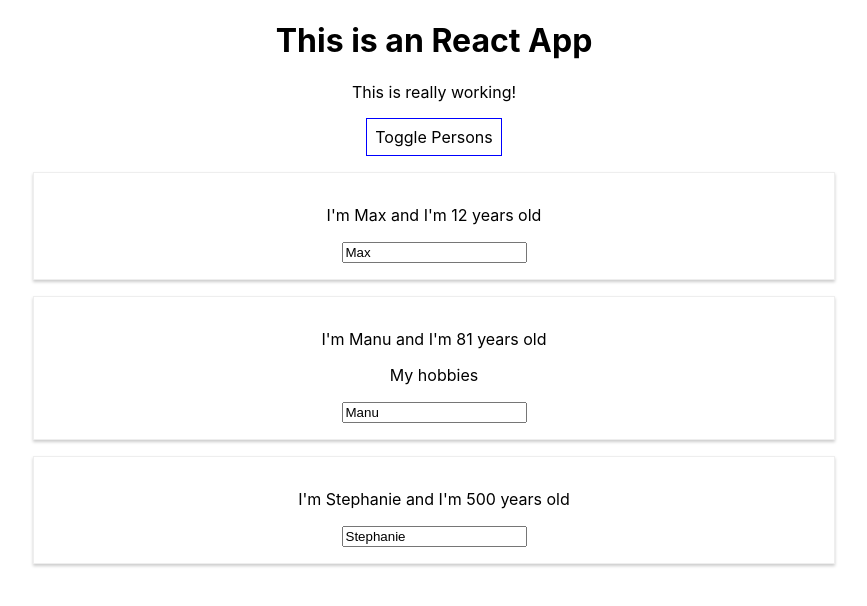
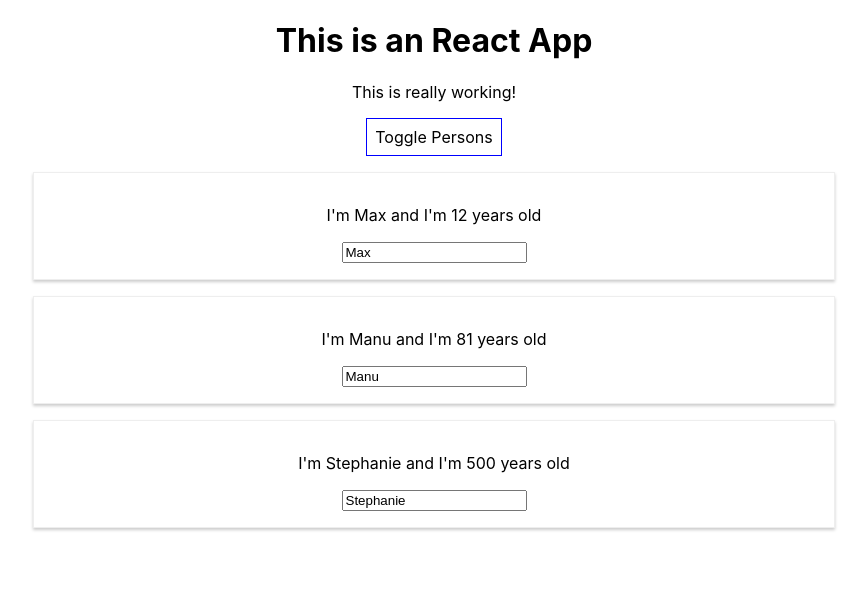
Before and after one commit to stancil-marcus7/React-Tutorial, a React (Create React App) app: page / in a window 1280 px wide. Both pictures are taken after a click on the button "Toggle Persons". Shown: the top 606 px of the page, without its empty margins (206-1073 px from the left). Built offline with nearby package versions, Linux system fonts and the light colour scheme.

Commit message:
Use map function to perform conditional rendeirng using Javascript

```diff
--- a/src/App.js
+++ b/src/App.js
@@ -66,21 +66,13 @@
     if (this.state.showPersons){
       persons = (
         <div>
-            <Person
-              name={this.state.persons[0].name}
-              age={this.state.persons[0].age}/>
-            <Person
-              name={this.state.persons[1].name}
-              age={this.state.persons[1].age}
-              // The "click" property will allow the Person component to change the names and ages with switchNameHandler
-              // The recommended way to switch name with click
-              click={this.switchNameHandler.bind(this, 'Max!')}
-              //Allows user to change the name of Manu (the second person component)
-              changed={this.nameChangedHandler}>My hobbies</Person>
-            <Person
-              name={this.state.persons[2].name}
-              age={this.state.persons[2].age}/>
-            </div>
+          {/* Use map function to perform conditional rendering using Javascript */}
+          {this.state.persons.map(person => {
+            return <Person
+              name={person.name}
+              age={person.age}/>
+          })}
+        </div>
       );
     }
 
```
